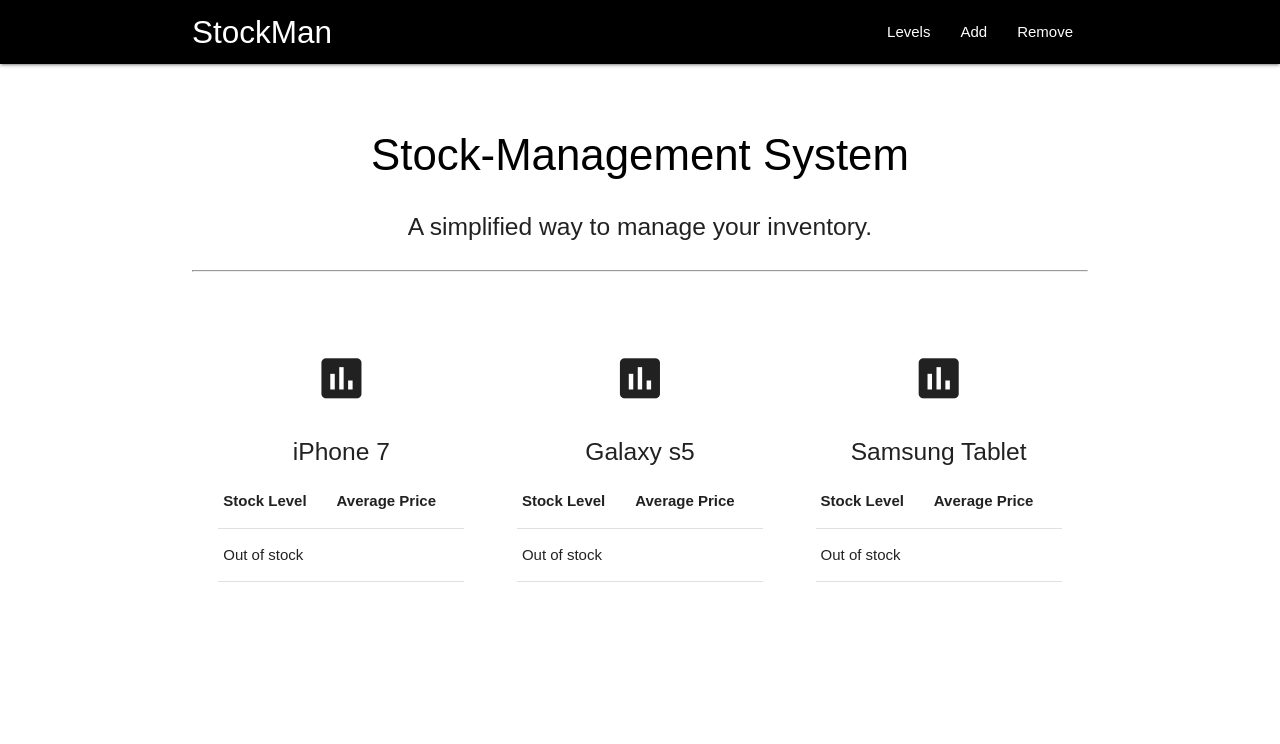
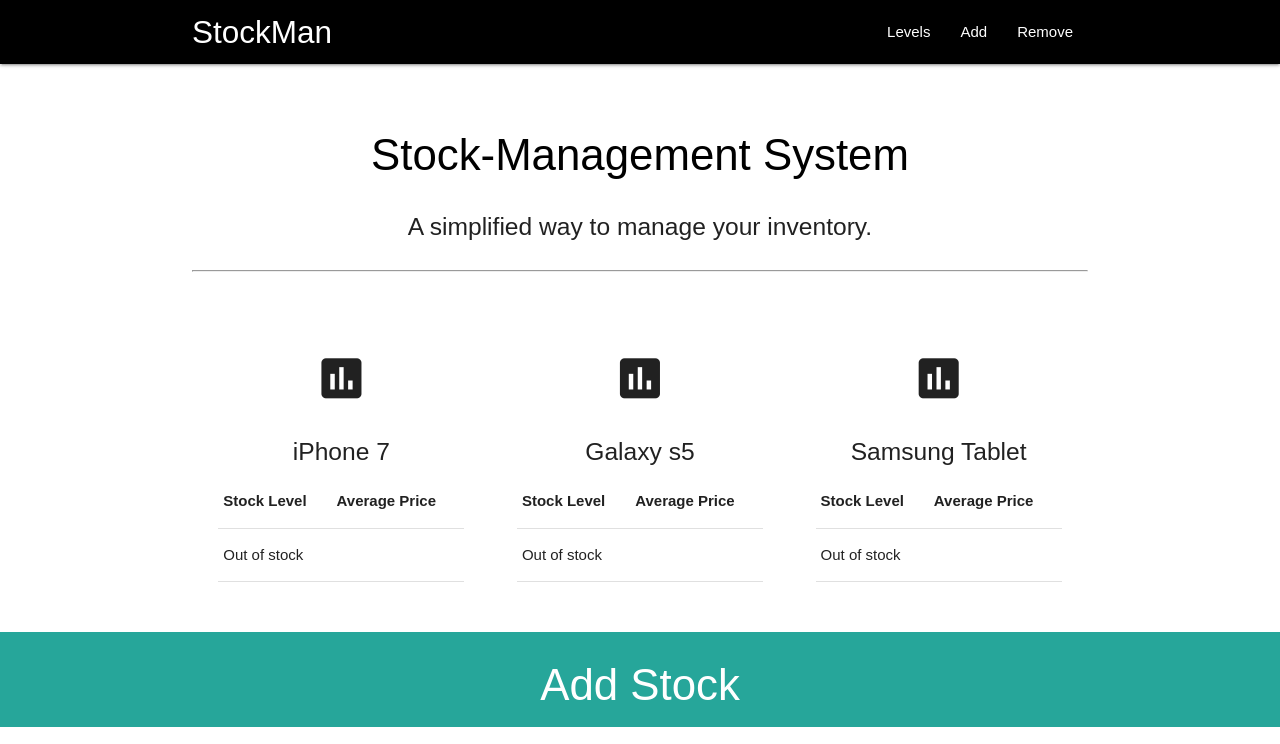
Before and after one commit to vtrev/stock-management, a plain HTML site: page index.html in a window 1280 px wide. Shown: the top 744 px of the page. Drawn offline with nearby package versions, Linux system fonts and the light colour scheme.

Commit message:
Removed unesed class and changed class names.

```diff
--- a/css/style.css
+++ b/css/style.css
@@ -26,14 +26,10 @@
   display: inline-block;
 }
 
-.add-bar,
-.remove-bar,
+.addBar,
+.removeBar,
 button {
   background-color: #26a69a !important;
-}
-
-footer {
-  /* min-height: 200px */
 }
 
 
```
